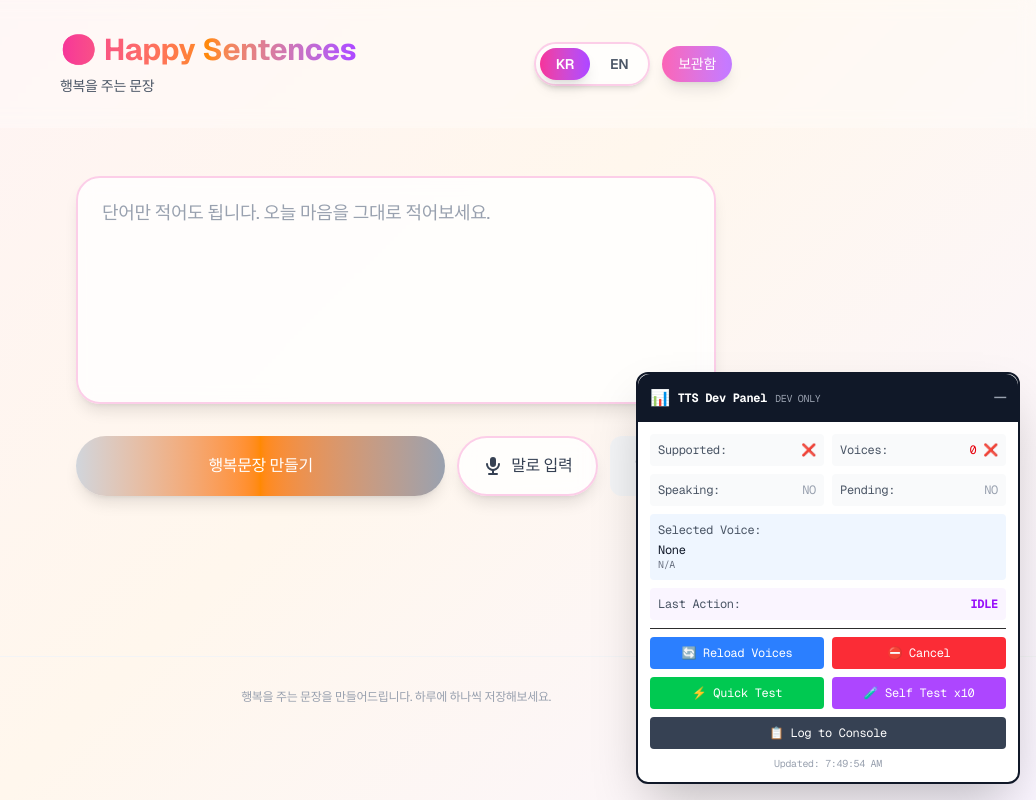
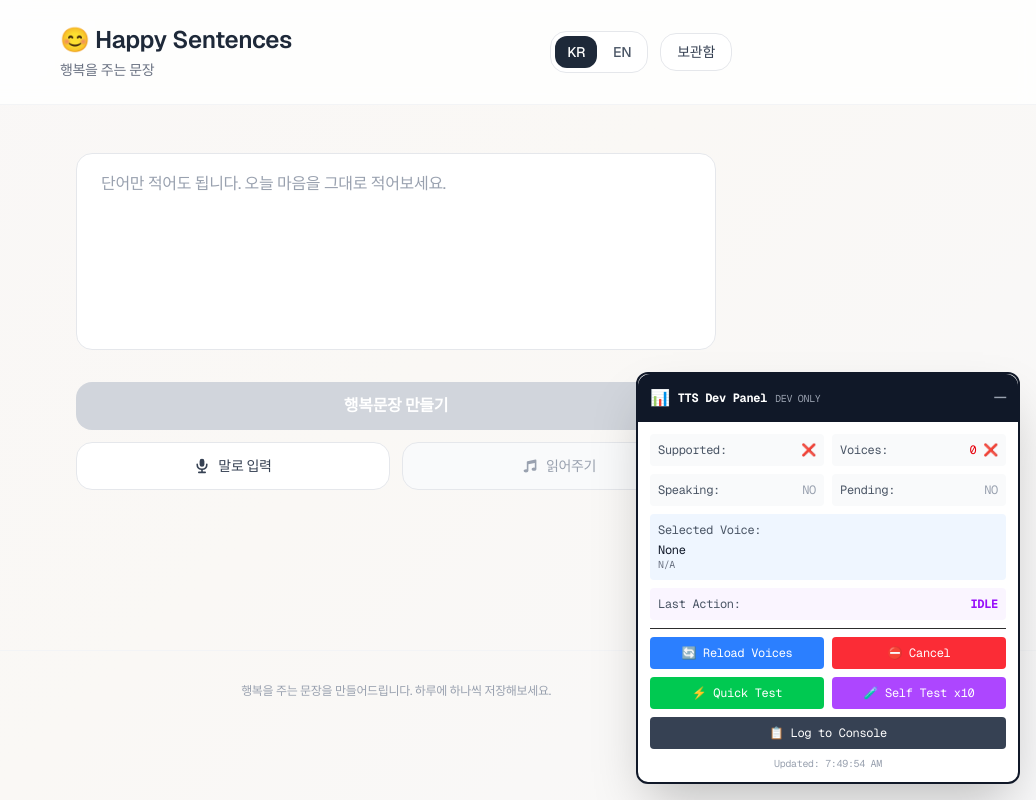
Before and after one commit to Christina0922/Happy_Sentences, a Next.js app: page / in a window 1280 px wide. Shown: the whole page, without its empty margins (244-1280 px from the left). Built offline with nearby package versions, Linux system fonts and the light colour scheme.

Commit message:
design: Redesign to calm and minimal style from childish UI

```diff
--- a/app/globals.css
+++ b/app/globals.css
@@ -1,11 +1,11 @@
 @import "tailwindcss";
 
 :root {
-  --background: #fff5f7;
+  --background: #fafafa;
   --foreground: #2d2d2d;
-  --gradient-start: #fef3f5;
-  --gradient-middle: #fff7ed;
-  --gradient-end: #faf5ff;
+  --gradient-start: #f9f7f7;
+  --gradient-middle: #faf8f5;
+  --gradient-end: #f8f8f9;
 }
 
 @theme inline {
@@ -78,22 +78,21 @@ body {
   animation: bounce-subtle 2s ease-in-out infinite;
 }
 
-/* 부드러운 스크롤바 스타일링 */
+/* 차분한 스크롤바 스타일링 */
 ::-webkit-scrollbar {
-  width: 10px;
+  width: 8px;
 }
 
 ::-webkit-scrollbar-track {
-  background: rgba(255, 255, 255, 0.3);
-  border-radius: 10px;
+  background: rgba(0, 0, 0, 0.05);
+  border-radius: 4px;
 }
 
 ::-webkit-scrollbar-thumb {
-  background: linear-gradient(180deg, #fbbf24 0%, #f472b6 100%);
-  border-radius: 10px;
-  border: 2px solid rgba(255, 255, 255, 0.3);
+  background: rgba(0, 0, 0, 0.2);
+  border-radius: 4px;
 }
 
 ::-webkit-scrollbar-thumb:hover {
-  background: linear-gradient(180deg, #f59e0b 0%, #ec4899 100%);
+  background: rgba(0, 0, 0, 0.3);
 }
--- a/app/page.tsx
+++ b/app/page.tsx
@@ -65,20 +65,20 @@ export default function Home() {
   return (
     <div className="min-h-screen">
       {/* 헤더 */}
-      <header className="py-8 px-4 backdrop-blur-sm bg-white/30">
-        <div className="max-w-2xl mx-auto flex items-center justify-between animate-fade-in">
+      <header className="py-6 px-4 bg-white/80 backdrop-blur-sm border-b border-gray-100">
+        <div className="max-w-2xl mx-auto flex items-center justify-between">
           <div>
-            <h1 className="text-3xl font-bold bg-gradient-to-r from-pink-500 via-orange-400 to-purple-500 bg-clip-text text-transparent">
+            <h1 className="text-2xl font-semibold text-gray-800">
               😊 {t.appTitle}
             </h1>
-            <p className="text-sm text-gray-600 mt-2">{t.appSubtitle}</p>
+            <p className="text-sm text-gray-500 mt-1">{t.appSubtitle}</p>
           </div>
           <div className="flex items-center gap-3">
             <LanguageToggle />
             <Link
               href="/library"
-              className="py-2 px-4 text-sm font-medium text-white bg-gradient-to-r from-pink-400 to-purple-400
-                       rounded-full hover:from-pink-500 hover:to-purple-500 transition-all duration-300 shadow-lg hover:shadow-xl"
+              className="py-2 px-4 text-sm font-medium text-gray-700 bg-white hover:bg-gray-50
+                       rounded-2xl border border-gray-200 transition-colors duration-200"
             >
               {t.libraryButton}
             </Link>
--- a/components/Composer.tsx
+++ b/components/Composer.tsx
@@ -233,10 +233,10 @@ export default function Composer({
             placeholder={t.inputPlaceholder}
             disabled={isLoading}
             rows={6}
-            className="w-full px-6 py-5 text-lg bg-white/80 backdrop-blur-sm border-2 border-pink-200 rounded-3xl
-                     focus:border-pink-400 focus:ring-4 focus:ring-pink-100 focus:outline-none resize-none
-                     disabled:bg-gray-50 disabled:text-gray-400 transition-all duration-300
-                     placeholder:text-gray-400 shadow-lg hover:shadow-xl"
+            className="w-full px-6 py-4 text-base bg-white border border-gray-200 rounded-2xl
+                     focus:border-gray-300 focus:ring-2 focus:ring-gray-100 focus:outline-none resize-none
+                     disabled:bg-gray-50 disabled:text-gray-400 transition-colors
+                     placeholder:text-gray-400"
             style={{
               lineHeight: '1.7',
               letterSpacing: '-0.02em',
@@ -251,22 +251,23 @@ export default function Composer({
           )}
         </div>
 
-        {/* 버튼 그룹 */}
-        <div className="flex gap-3">
+        {/* 버튼 그룹: 2행 레이아웃 */}
+        <div className="space-y-3">
+          {/* Row 1: Primary 버튼 (행복문장 만들기) */}
           <button
             type="submit"
             disabled={isLoading || !input.trim()}
-            className={`flex-1 py-4 px-6 text-base font-medium text-white
-                     bg-gradient-to-r from-pink-500 via-orange-400 to-purple-500
-                     rounded-full hover:from-pink-600 hover:via-orange-500 hover:to-purple-600
-                     disabled:from-gray-300 disabled:to-gray-400
-                     disabled:cursor-not-allowed transition-all duration-300 shadow-lg hover:shadow-xl
-                     ${shouldHighlightCreate ? 'animate-bounce-subtle ring-4 ring-purple-300' : ''}`}
+            className={`w-full h-12 px-6 text-base font-semibold text-white
+                     bg-gray-800 hover:bg-gray-900
+                     rounded-2xl
+                     disabled:bg-gray-300 disabled:cursor-not-allowed
+                     transition-colors duration-200
+                     ${shouldHighlightCreate ? 'ring-2 ring-gray-400 ring-offset-2' : ''}`}
           >
             {isLoading ? (
               <span className="flex items-center justify-center gap-2">
                 <svg
-                  className="animate-spin h-5 w-5"
+                  className="animate-spin h-4 w-4"
                   xmlns="http://www.w3.org/2000/svg"
                   fill="none"
                   viewBox="0 0 24 24"
@@ -292,61 +293,49 @@ export default function Composer({
             )}
           </button>
 
+          {/* Row 2: Secondary 버튼들 */}
+          <div className="flex gap-3">
             {/* 음성 입력 버튼 */}
             <button
               type="button"
               onClick={handleVoiceInput}
               disabled={isLoading || !recognition.isAvailable()}
-            className={`py-4 px-6 text-base font-medium rounded-full transition-all duration-300 shadow-lg hover:shadow-xl
+              className={`flex-1 h-12 px-4 text-sm font-medium rounded-2xl transition-colors duration-200
                        ${recognitionState === 'listening'
-                       ? 'bg-gradient-to-r from-red-400 to-pink-500 text-white animate-pulse'
+                         ? 'bg-red-500 text-white'
                          : recognitionState === 'processing'
-                       ? 'bg-gradient-to-r from-blue-400 to-purple-500 text-white'
-                       : 'text-gray-700 bg-white/80 backdrop-blur-sm hover:bg-white border-2 border-pink-200'
+                         ? 'bg-blue-500 text-white'
+                         : 'text-gray-700 bg-white hover:bg-gray-50 border border-gray-200'
                        }
                        disabled:bg-gray-100 disabled:text-gray-400 disabled:cursor-not-allowed disabled:border-gray-200`}
               title={!recognition.isAvailable() ? t.voiceInputNotSupported : ''}
             >
-            {recognitionState === 'listening' ? (
-              <span className="flex items-center gap-2">
-                <svg className="w-5 h-5 animate-pulse" fill="currentColor" viewBox="0 0 20 20">
+              <span className="flex items-center justify-center gap-2">
+                <svg className="w-4 h-4" fill="currentColor" viewBox="0 0 20 20">
                   <path fillRule="evenodd" d="M7 4a3 3 0 016 0v4a3 3 0 11-6 0V4zm4 10.93A7.001 7.001 0 0017 8a1 1 0 10-2 0A5 5 0 015 8a1 1 0 00-2 0 7.001 7.001 0 006 6.93V17H6a1 1 0 100 2h8a1 1 0 100-2h-3v-2.07z" clipRule="evenodd" />
                 </svg>
-                {getVoiceButtonText()}
+                <span className="hidden sm:inline">{getVoiceButtonText()}</span>
               </span>
-            ) : (
-              <span className="flex items-center gap-2">
-                <svg className="w-5 h-5" fill="currentColor" viewBox="0 0 20 20">
-                  <path fillRule="evenodd" d="M7 4a3 3 0 016 0v4a3 3 0 11-6 0V4zm4 10.93A7.001 7.001 0 0017 8a1 1 0 10-2 0A5 5 0 015 8a1 1 0 00-2 0 7.001 7.001 0 006 6.93V17H6a1 1 0 100 2h8a1 1 0 100-2h-3v-2.07z" clipRule="evenodd" />
-                </svg>
-                {getVoiceButtonText()}
-              </span>
-            )}
             </button>
 
+            {/* 읽기 버튼 */}
             <button
               type="button"
               onClick={handleReadClick}
               disabled={!hasResult || isLoading}
-            className="py-4 px-6 text-base font-medium text-gray-700 bg-gray-100
-                     rounded-xl hover:bg-gray-200 disabled:bg-gray-100
-                     disabled:text-gray-400 disabled:cursor-not-allowed transition-colors"
+              className="flex-1 h-12 px-4 text-sm font-medium text-gray-700 bg-white hover:bg-gray-50
+                       rounded-2xl border border-gray-200
+                       disabled:bg-gray-50 disabled:text-gray-400 disabled:cursor-not-allowed
+                       transition-colors duration-200"
             >
-            {t.readButton}
+              <span className="flex items-center justify-center gap-2">
+                <svg className="w-4 h-4" fill="currentColor" viewBox="0 0 20 20">
+                  <path d="M18 3a1 1 0 00-1.196-.98l-10 2A1 1 0 006 5v9.114A4.369 4.369 0 005 14c-1.657 0-3 .895-3 2s1.343 2 3 2 3-.895 3-2V7.82l8-1.6v5.894A4.37 4.37 0 0015 12c-1.657 0-3 .895-3 2s1.343 2 3 2 3-.895 3-2V3z" />
+                </svg>
+                <span className="hidden sm:inline">{t.readButton}</span>
+              </span>
             </button>
-
-          {input && (
-            <button
-              type="button"
-              onClick={handleReset}
-              disabled={isLoading}
-              className="py-4 px-6 text-base font-medium text-gray-500 bg-white
-                       border-2 border-gray-200 rounded-xl hover:bg-gray-50
-                       disabled:opacity-50 disabled:cursor-not-allowed transition-colors"
-            >
-              {t.resetButton}
-            </button>
-          )}
+          </div>
         </div>
       </form>
 
--- a/components/LanguageToggle.tsx
+++ b/components/LanguageToggle.tsx
@@ -11,13 +11,13 @@ export default function LanguageToggle() {
   };
 
   return (
-    <div className="flex items-center gap-1 bg-white/60 backdrop-blur-sm rounded-full p-1 border-2 border-pink-200 shadow-md">
+    <div className="flex items-center gap-1 bg-white rounded-2xl p-1 border border-gray-200">
       <button
         onClick={() => handleToggle('kr')}
-        className={`px-4 py-1.5 text-sm font-semibold rounded-full transition-all duration-300
+        className={`px-3 py-1.5 text-sm font-medium rounded-xl transition-colors duration-200
                    ${
                      language === 'kr'
-                       ? 'bg-gradient-to-r from-pink-500 to-purple-500 text-white shadow-lg'
+                       ? 'bg-gray-800 text-white'
                        : 'text-gray-600 hover:text-gray-900'
                    }`}
       >
@@ -25,10 +25,10 @@ export default function LanguageToggle() {
       </button>
       <button
         onClick={() => handleToggle('en')}
-        className={`px-4 py-1.5 text-sm font-semibold rounded-full transition-all duration-300
+        className={`px-3 py-1.5 text-sm font-medium rounded-xl transition-colors duration-200
                    ${
                      language === 'en'
-                       ? 'bg-gradient-to-r from-pink-500 to-purple-500 text-white shadow-lg'
+                       ? 'bg-gray-800 text-white'
                        : 'text-gray-600 hover:text-gray-900'
                    }`}
       >
--- a/components/ResultCards.tsx
+++ b/components/ResultCards.tsx
@@ -27,27 +27,24 @@ const VARIANT_TO_CARD_TYPE: Record<Variant, CardType> = {
 
 const VARIANT_COLORS: Record<
   Variant,
-  { bgColor: string; borderColor: string; gradientFrom: string; gradientTo: string; emoji: string }
+  { bgColor: string; borderColor: string; textColor: string; emoji: string }
 > = {
   gentle: {
-    bgColor: 'bg-gradient-to-br from-pink-100/80 to-rose-100/80',
-    borderColor: 'border-pink-200',
-    gradientFrom: 'from-pink-400',
-    gradientTo: 'to-rose-400',
+    bgColor: 'bg-rose-50/50',
+    borderColor: 'border-gray-200',
+    textColor: 'text-gray-700',
     emoji: '💕',
   },
   clear: {
-    bgColor: 'bg-gradient-to-br from-blue-100/80 to-sky-100/80',
-    borderColor: 'border-blue-200',
-    gradientFrom: 'from-blue-400',
-    gradientTo: 'to-sky-400',
+    bgColor: 'bg-blue-50/50',
+    borderColor: 'border-gray-200',
+    textColor: 'text-gray-700',
     emoji: '✨',
   },
   brave: {
-    bgColor: 'bg-gradient-to-br from-green-100/80 to-emerald-100/80',
-    borderColor: 'border-green-200',
-    gradientFrom: 'from-green-400',
-    gradientTo: 'to-emerald-400',
+    bgColor: 'bg-green-50/50',
+    borderColor: 'border-gray-200',
+    textColor: 'text-gray-700',
     emoji: '🌟',
   },
 };
@@ -250,21 +247,19 @@ export default function ResultCards({ result, onSaveSuccess }: ResultCardsProps)
     return (
       <div
         key={variant}
-        className={`p-8 rounded-3xl border-2 ${colors.bgColor} ${colors.borderColor}
-                   backdrop-blur-sm shadow-xl hover:shadow-2xl transition-all duration-300
-                   animate-slide-up transform hover:scale-105`}
+        className={`p-6 rounded-2xl border ${colors.bgColor} ${colors.borderColor}
+                   transition-all duration-200 animate-slide-up`}
       >
-        <div className="mb-4 flex items-center gap-2">
-          <span className="text-2xl">{colors.emoji}</span>
-          <span className={`text-sm font-semibold bg-gradient-to-r ${colors.gradientFrom} ${colors.gradientTo} bg-clip-text text-transparent`}>
+        <div className="mb-3 flex items-center gap-2">
+          <span className="text-lg">{colors.emoji}</span>
+          <span className={`text-sm font-medium ${colors.textColor}`}>
             {label}
           </span>
         </div>
 
         <p
-          className="text-xl text-gray-800 mb-6 font-medium"
+          className="text-base text-gray-800 mb-5 leading-relaxed"
           style={{
-            lineHeight: '1.8',
             letterSpacing: '-0.01em',
           }}
         >
@@ -274,29 +269,29 @@ export default function ResultCards({ result, onSaveSuccess }: ResultCardsProps)
         <div className="flex gap-2">
           <button
             onClick={() => handleSave(variant, text)}
-            className="flex-1 py-3 px-4 text-sm font-medium text-white
-                     bg-gradient-to-r from-purple-400 to-pink-400 rounded-full
-                     hover:from-purple-500 hover:to-pink-500 transition-all duration-300 shadow-md hover:shadow-lg"
+            className="flex-1 h-10 px-4 text-sm font-medium text-white
+                     bg-gray-800 hover:bg-gray-900 rounded-2xl
+                     transition-colors duration-200"
           >
             {t.saveButton}
           </button>
 
           <button
             onClick={() => handleShare(text)}
-            className="flex-1 py-3 px-4 text-sm font-medium text-white
-                     bg-gradient-to-r from-blue-400 to-cyan-400 rounded-full
-                     hover:from-blue-500 hover:to-cyan-500 transition-all duration-300 shadow-md hover:shadow-lg"
+            className="flex-1 h-10 px-4 text-sm font-medium text-gray-700
+                     bg-white hover:bg-gray-50 rounded-2xl border border-gray-200
+                     transition-colors duration-200"
           >
             {t.shareButton}
           </button>
 
           <button
             onClick={() => handleRead(variant, text)}
-            className={`flex-1 py-3 px-4 text-sm font-medium rounded-full transition-all duration-300 shadow-md hover:shadow-lg
+            className={`flex-1 h-10 px-4 text-sm font-medium rounded-2xl transition-colors duration-200
                      ${
                        isPlaying
-                         ? 'bg-gradient-to-r from-orange-500 to-red-500 text-white animate-pulse'
-                         : 'bg-white/90 text-gray-700 hover:bg-white border-2 border-gray-200'
+                         ? 'bg-red-500 text-white'
+                         : 'bg-white text-gray-700 hover:bg-gray-50 border border-gray-200'
                      }`}
           >
             {isPlaying ? t.stopButton : t.readButtonShort}
@@ -310,18 +305,17 @@ export default function ResultCards({ result, onSaveSuccess }: ResultCardsProps)
     <div className="w-full max-w-2xl mx-auto px-4">
       {/* 메시지 알림 */}
       {message && (
-        <div className="mb-4 p-4 bg-gradient-to-r from-purple-500 to-pink-500 text-white text-center rounded-2xl animate-fade-in shadow-lg">
-          <span className="text-lg">✨ {message}</span>
+        <div className="mb-4 p-3 bg-gray-800 text-white text-center rounded-2xl animate-fade-in">
+          <span className="text-sm">{message}</span>
         </div>
       )}
 
       {/* 요약 (선택) */}
       {result.summary && (
-        <div className="mb-6 p-6 bg-white/60 backdrop-blur-sm rounded-3xl border-2 border-pink-200 shadow-lg">
+        <div className="mb-6 p-5 bg-white rounded-2xl border border-gray-200">
           <p
-            className="text-base text-gray-700"
+            className="text-sm text-gray-700 leading-relaxed"
             style={{
-              lineHeight: '1.8',
               letterSpacing: '-0.01em',
             }}
           >
```
Also changed, not shown: app/library/page.tsx (+24 -24 lines). Lines whose indentation alone changed are shown as unchanged.
